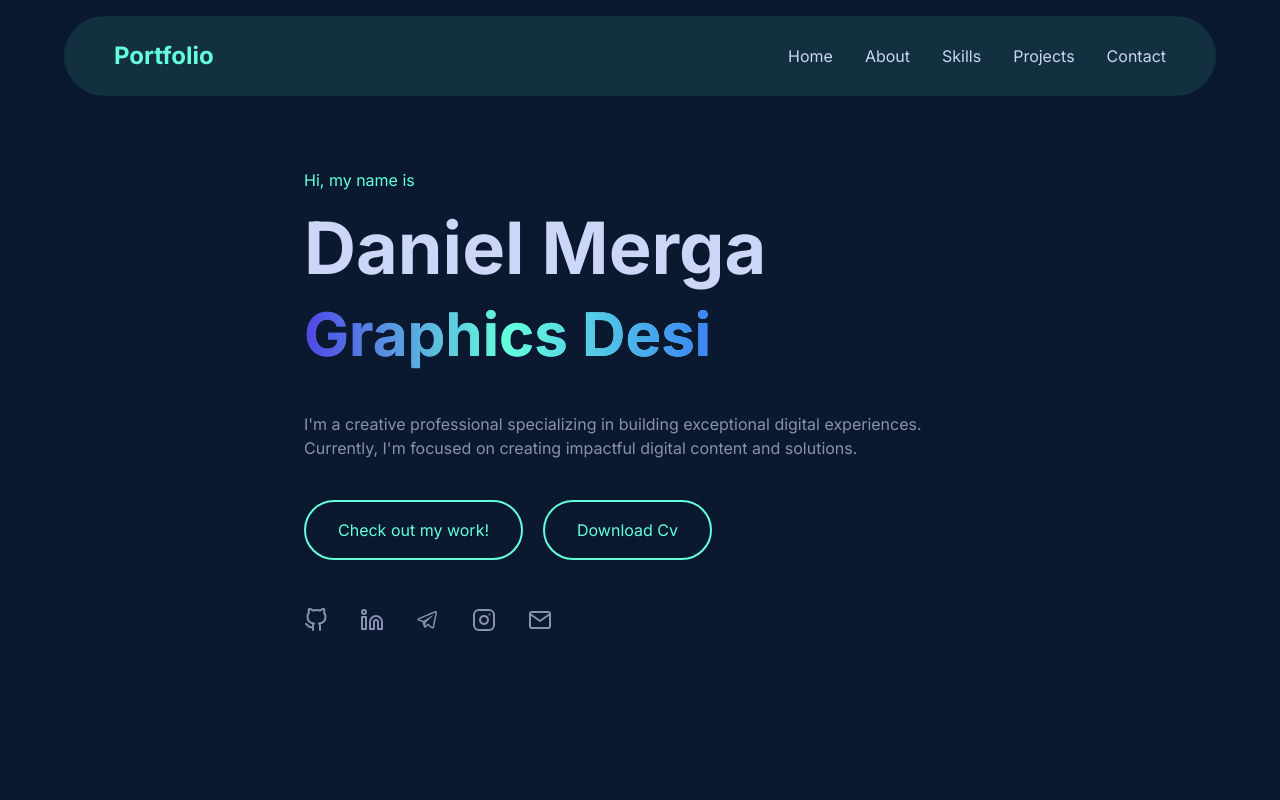
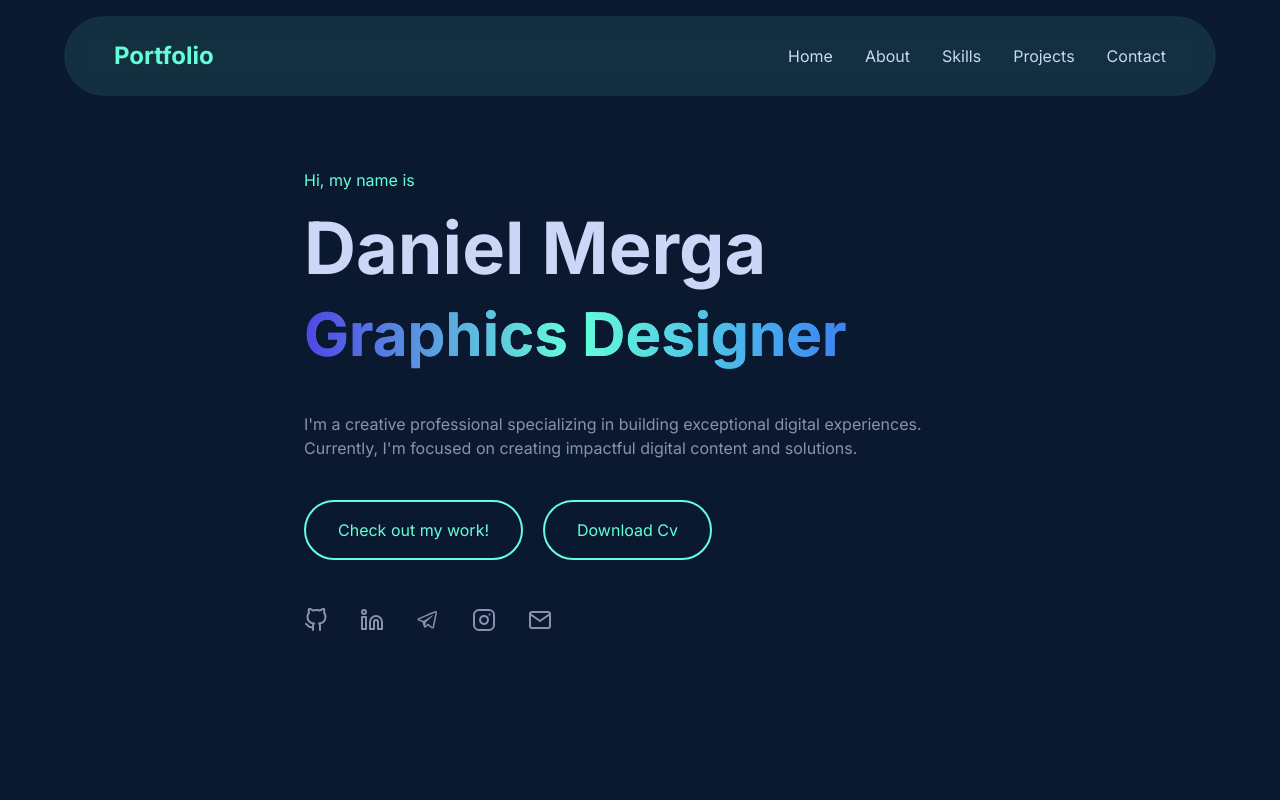
Before and after one commit to da-nn-yy/daniel-merga-portfolio-nextjs, a Next.js app: page / in a window 1280 px wide. Shown: the top 800 px of the page. Built offline with nearby package versions, Linux system fonts and the light colour scheme.

Commit message:
update job title

```diff
--- a/src/components/Hero.tsx
+++ b/src/components/Hero.tsx
@@ -47,7 +47,7 @@ const Hero = () => {
             <Typewriter
               options={{
                 strings: [
-                  'Web Developer',
+                  'Frontend developer',
                   'Graphics Designer',
                   'UI/UX Designer',
                   'Video Editor',
```
